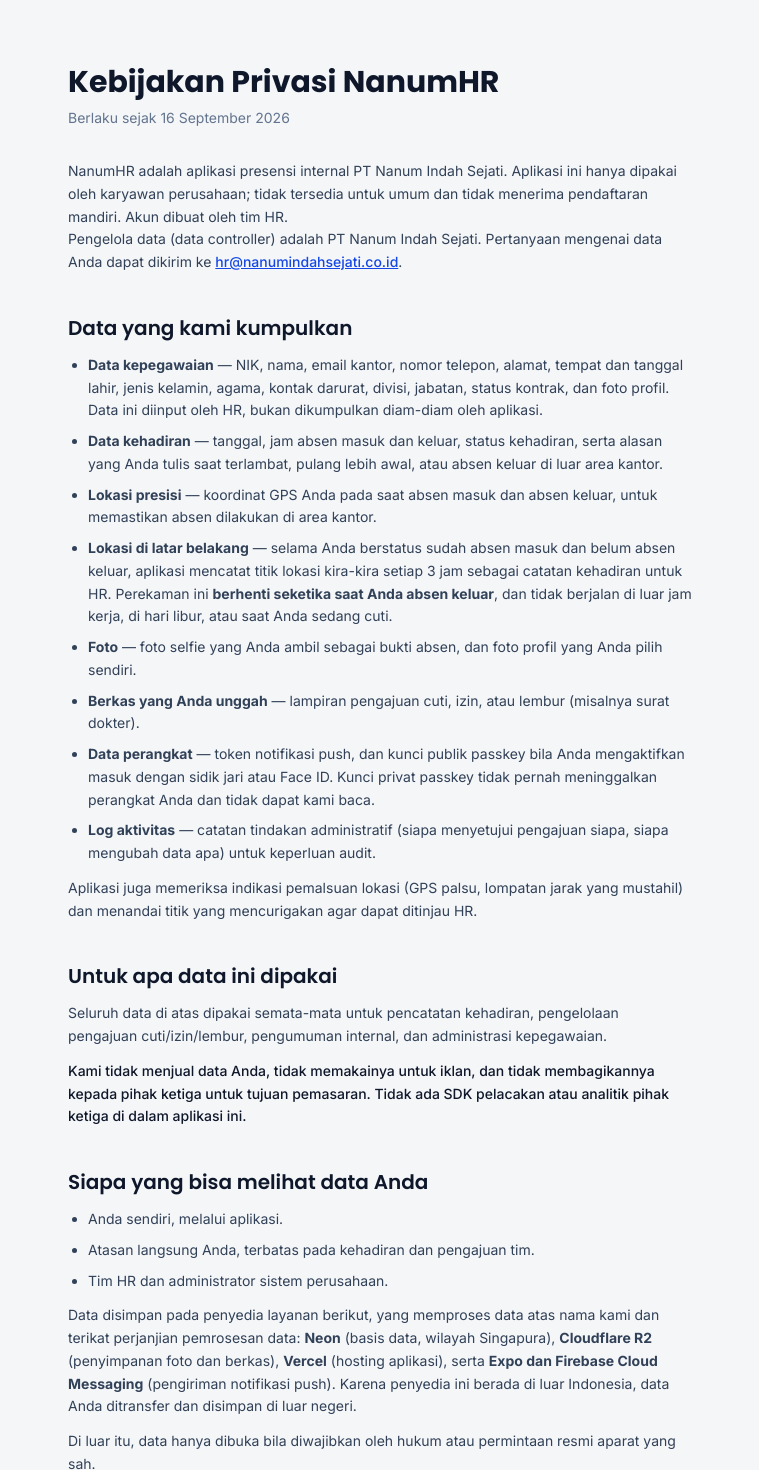
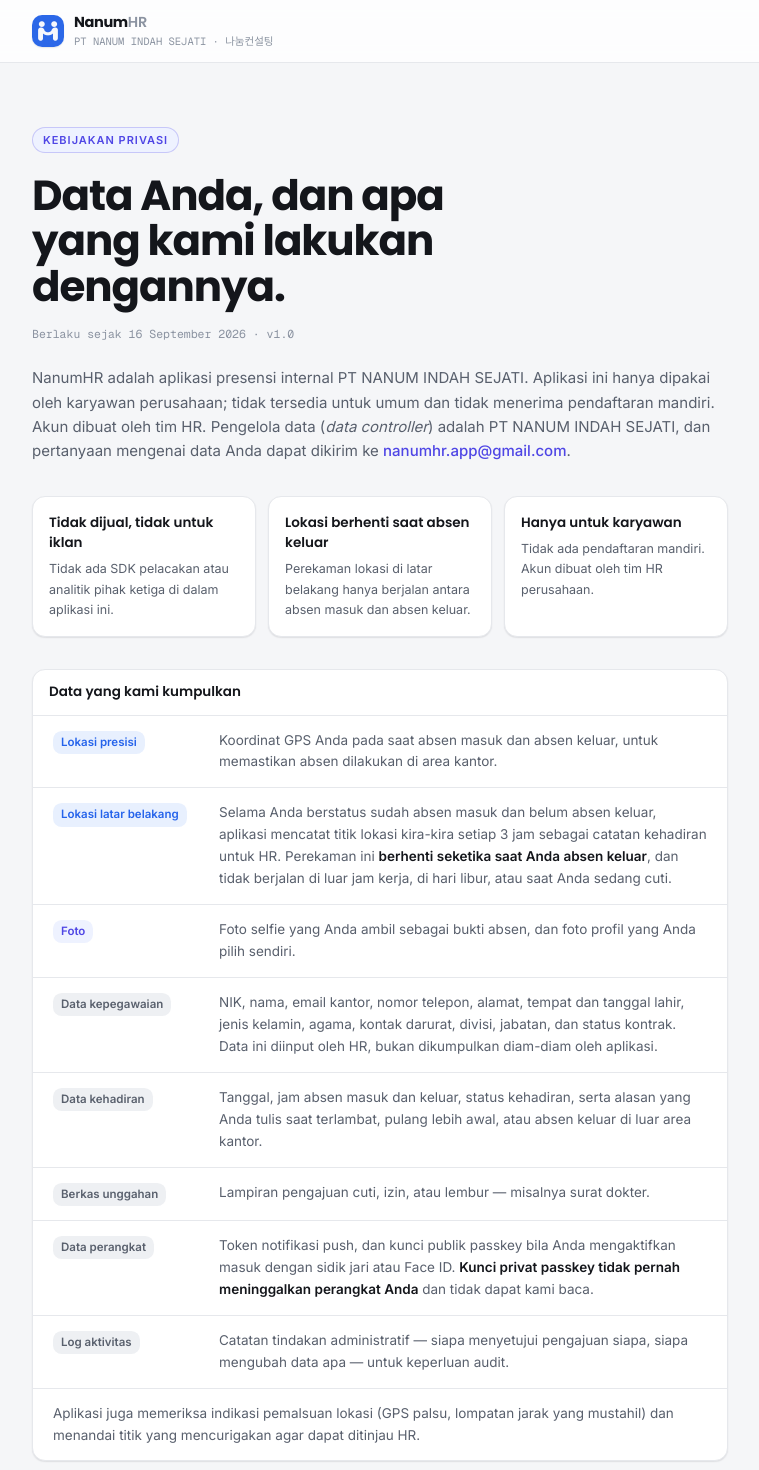
Before and after one commit to Andrioeffendi31/hr-web, a Next.js app: page /kebijakan-privasi in a window 1280 px wide. Shown: the top 1470 px of the page, without its empty margins (260-1019 px from the left). Built offline with nearby package versions, Linux system fonts and the light colour scheme.

Commit message:
feat(kebijakan-privasi): enhance privacy policy page layout and content structure

```diff
--- a/src/app/kebijakan-privasi/page.tsx
+++ b/src/app/kebijakan-privasi/page.tsx
@@ -5,6 +5,10 @@
  * grup `(app)` yang layout-nya memanggil auth().
  */
 import type { Metadata } from "next";
+import Image from "next/image";
+import { Panel, Pill, type Tone } from "@/components/bits";
+import { PERUSAHAAN } from "@/lib/hr";
+import nanumLogo from "../../../public/images/nanumhr-logo.png";
 
 export const metadata: Metadata = {
   title: "Kebijakan Privasi — NanumHR",
@@ -13,168 +17,299 @@ export const metadata: Metadata = {
 };
 
 const BERLAKU = "16 September 2026";
-const KONTAK = "hr@nanumindahsejati.co.id";
+const KONTAK = "nanumhr.app@gmail.com";
 
-function Bagian({ judul, children }: { judul: string; children: React.ReactNode }) {
+const Surel = () => (
+  <a
+    className="text-primary font-medium hover:underline"
+    href={`mailto:${KONTAK}`}
+  >
+    {KONTAK}
+  </a>
+);
+
+/** Penekanan di dalam paragraf. Lewat token, supaya ikut benar di mode gelap. */
+const Tegas = ({ children }: { children: React.ReactNode }) => (
+  <strong className="text-foreground font-semibold">{children}</strong>
+);
+
+function Bagian({
+  judul,
+  children,
+}: {
+  judul: string;
+  children: React.ReactNode;
+}) {
   return (
-    <section className="mt-10">
-      <h2 className="text-xl font-semibold text-slate-900">{judul}</h2>
-      <div className="mt-3 space-y-3">{children}</div>
-    </section>
+    <Panel title={judul} className="mt-4">
+      <div className="text-muted-foreground space-y-3 px-5 py-4 text-[13.5px] leading-relaxed">
+        {children}
+      </div>
+    </Panel>
   );
 }
 
+/** Ringkasan yang menjawab pertanyaan pertama peninjau tanpa membaca seluruh
+ *  halaman. Tiga, tidak lebih — daftar panjang berhenti jadi ringkasan. */
+const SOROTAN = [
+  {
+    judul: "Tidak dijual, tidak untuk iklan",
+    isi: "Tidak ada SDK pelacakan atau analitik pihak ketiga di dalam aplikasi ini.",
+  },
+  {
+    judul: "Lokasi berhenti saat absen keluar",
+    isi: "Perekaman lokasi di latar belakang hanya berjalan antara absen masuk dan absen keluar.",
+  },
+  {
+    judul: "Hanya untuk karyawan",
+    isi: "Tidak ada pendaftaran mandiri. Akun dibuat oleh tim HR perusahaan.",
+  },
+];
+
+/** Jenis data → nada Pill. Nadanya mengikuti arti yang sudah dipakai di
+ *  aplikasi (lihat ATT_TONE di bits.tsx): info untuk lokasi, primary untuk
+ *  media yang diambil karyawan sendiri, netral untuk sisanya. */
+const DATA: { label: string; tone: Tone; isi: React.ReactNode }[] = [
+  {
+    label: "Lokasi presisi",
+    tone: "info",
+    isi: "Koordinat GPS Anda pada saat absen masuk dan absen keluar, untuk memastikan absen dilakukan di area kantor.",
+  },
+  {
+    label: "Lokasi latar belakang",
+    tone: "info",
+    isi: (
+      <>
+        Selama Anda berstatus sudah absen masuk dan belum absen keluar, aplikasi
+        mencatat titik lokasi kira-kira setiap 3 jam sebagai catatan kehadiran
+        untuk HR. Perekaman ini{" "}
+        <Tegas>berhenti seketika saat Anda absen keluar</Tegas>, dan tidak
+        berjalan di luar jam kerja, di hari libur, atau saat Anda sedang cuti.
+      </>
+    ),
+  },
+  {
+    label: "Foto",
+    tone: "primary",
+    isi: "Foto selfie yang Anda ambil sebagai bukti absen, dan foto profil yang Anda pilih sendiri.",
+  },
+  {
+    label: "Data kepegawaian",
+    tone: "neutral",
+    isi: "NIK, nama, email kantor, nomor telepon, alamat, tempat dan tanggal lahir, jenis kelamin, agama, kontak darurat, divisi, jabatan, dan status kontrak. Data ini diinput oleh HR, bukan dikumpulkan diam-diam oleh aplikasi.",
+  },
+  {
+    label: "Data kehadiran",
+    tone: "neutral",
+    isi: "Tanggal, jam absen masuk dan keluar, status kehadiran, serta alasan yang Anda tulis saat terlambat, pulang lebih awal, atau absen keluar di luar area kantor.",
+  },
+  {
+    label: "Berkas unggahan",
+    tone: "neutral",
+    isi: "Lampiran pengajuan cuti, izin, atau lembur — misalnya surat dokter.",
+  },
+  {
+    label: "Data perangkat",
+    tone: "neutral",
+    isi: (
+      <>
+        Token notifikasi push, dan kunci publik passkey bila Anda mengaktifkan
+        masuk dengan sidik jari atau Face ID.{" "}
+        <Tegas>
+          Kunci privat passkey tidak pernah meninggalkan perangkat Anda
+        </Tegas>{" "}
+        dan tidak dapat kami baca.
+      </>
+    ),
+  },
+  {
+    label: "Log aktivitas",
+    tone: "neutral",
+    isi: "Catatan tindakan administratif — siapa menyetujui pengajuan siapa, siapa mengubah data apa — untuk keperluan audit.",
+  },
+];
+
 export default function KebijakanPrivasiPage() {
   return (
-    <main className="mx-auto max-w-2xl px-6 py-16 text-slate-700 leading-relaxed">
-      <h1 className="text-3xl font-bold text-slate-900">Kebijakan Privasi NanumHR</h1>
-      <p className="mt-2 text-sm text-slate-500">Berlaku sejak {BERLAKU}</p>
+    <div className="bg-background text-foreground min-h-dvh">
+      <header className="bg-card/80 sticky top-0 z-10 border-b backdrop-blur">
+        <div className="mx-auto flex max-w-[760px] items-center gap-2.5 px-5 py-3 sm:px-8">
+          <Image
+            src={nanumLogo}
+            alt="Logo NanumHR"
+            width={32}
+            height={32}
+            className="size-8 shrink-0 rounded-[10px] shadow-sm"
+          />
+          <div>
+            <div className="font-heading text-[14.5px] font-bold tracking-tight">
+              Nanum<span className="text-subtle font-semibold">HR</span>
+            </div>
+            <div className="text-subtle font-mono text-[10.5px]">
+              {PERUSAHAAN} · 나눔컨설팅
+            </div>
+          </div>
+        </div>
+      </header>
 
-      <p className="mt-8">
-        NanumHR adalah aplikasi presensi internal PT Nanum Indah Sejati. Aplikasi ini
-        hanya dipakai oleh karyawan perusahaan; tidak tersedia untuk umum dan tidak
-        menerima pendaftaran mandiri. Akun dibuat oleh tim HR.
-      </p>
-      <p>
-        Pengelola data (data controller) adalah PT Nanum Indah Sejati. Pertanyaan
-        mengenai data Anda dapat dikirim ke{" "}
-        <a className="font-medium text-blue-700 underline" href={`mailto:${KONTAK}`}>
-          {KONTAK}
-        </a>
-        .
+      <main className="mx-auto max-w-[760px] px-5 py-10 sm:px-8 sm:py-16">
+        <span className="bg-primary-subtle text-primary border-primary/25 inline-flex items-center rounded-full border px-2.5 py-1 text-[11px] font-semibold tracking-[0.09em] uppercase">
+          Kebijakan Privasi
+        </span>
+        <h1 className="font-heading mt-5 max-w-[18ch] text-[34px] leading-[1.08] font-bold tracking-[-0.025em] sm:text-[42px]">
+          Data Anda, dan apa yang kami lakukan dengannya.
+        </h1>
+        <p className="text-subtle mt-4 font-mono text-[11.5px]">
+          Berlaku sejak {BERLAKU} · v1.0
         </p>
 
-      <Bagian judul="Data yang kami kumpulkan">
-        <ul className="list-disc space-y-2 pl-5">
-          <li>
-            <strong>Data kepegawaian</strong> — NIK, nama, email kantor, nomor telepon,
-            alamat, tempat dan tanggal lahir, jenis kelamin, agama, kontak darurat,
-            divisi, jabatan, status kontrak, dan foto profil. Data ini diinput oleh HR,
-            bukan dikumpulkan diam-diam oleh aplikasi.
+        <p className="text-muted-foreground mt-6 text-[15px] leading-relaxed">
+          NanumHR adalah aplikasi presensi internal {PERUSAHAAN}. Aplikasi ini
+          hanya dipakai oleh karyawan perusahaan; tidak tersedia untuk umum dan
+          tidak menerima pendaftaran mandiri. Akun dibuat oleh tim HR.
+          Pengelola data (<i>data controller</i>) adalah {PERUSAHAAN}, dan
+          pertanyaan mengenai data Anda dapat dikirim ke <Surel />.
+        </p>
+
+        <div className="mt-8 grid gap-3 sm:grid-cols-3">
+          {SOROTAN.map((s) => (
+            <div
+              key={s.judul}
+              className="bg-card rounded-[13px] border p-4 shadow-sm"
+            >
+              <div className="font-heading text-[13.5px] font-semibold">
+                {s.judul}
+              </div>
+              <p className="text-muted-foreground mt-1.5 text-[12.5px] leading-relaxed">
+                {s.isi}
+              </p>
+            </div>
+          ))}
+        </div>
+
+        <div className="mt-8">
+          <Panel title="Data yang kami kumpulkan">
+            <ul className="divide-y">
+              {DATA.map((d) => (
+                <li
+                  key={d.label}
+                  className="flex flex-col gap-2 px-5 py-3.5 sm:flex-row sm:gap-4"
+                >
+                  <div className="sm:w-[150px] sm:shrink-0">
+                    <Pill tone={d.tone}>{d.label}</Pill>
+                  </div>
+                  <p className="text-muted-foreground text-[13.5px] leading-relaxed">
+                    {d.isi}
+                  </p>
                 </li>
-          <li>
-            <strong>Data kehadiran</strong> — tanggal, jam absen masuk dan keluar,
-            status kehadiran, serta alasan yang Anda tulis saat terlambat, pulang lebih
-            awal, atau absen keluar di luar area kantor.
-          </li>
-          <li>
-            <strong>Lokasi presisi</strong> — koordinat GPS Anda pada saat absen masuk
-            dan absen keluar, untuk memastikan absen dilakukan di area kantor.
-          </li>
-          <li>
-            <strong>Lokasi di latar belakang</strong> — selama Anda berstatus sudah
-            absen masuk dan belum absen keluar, aplikasi mencatat titik lokasi kira-kira
-            setiap 3 jam sebagai catatan kehadiran untuk HR. Perekaman ini{" "}
-            <strong>berhenti seketika saat Anda absen keluar</strong>, dan tidak berjalan
-            di luar jam kerja, di hari libur, atau saat Anda sedang cuti.
-          </li>
-          <li>
-            <strong>Foto</strong> — foto selfie yang Anda ambil sebagai bukti absen, dan
-            foto profil yang Anda pilih sendiri.
-          </li>
-          <li>
-            <strong>Berkas yang Anda unggah</strong> — lampiran pengajuan cuti, izin,
-            atau lembur (misalnya surat dokter).
-          </li>
-          <li>
-            <strong>Data perangkat</strong> — token notifikasi push, dan kunci publik
-            passkey bila Anda mengaktifkan masuk dengan sidik jari atau Face ID. Kunci
-            privat passkey tidak pernah meninggalkan perangkat Anda dan tidak dapat kami
-            baca.
-          </li>
-          <li>
-            <strong>Log aktivitas</strong> — catatan tindakan administratif (siapa
-            menyetujui pengajuan siapa, siapa mengubah data apa) untuk keperluan audit.
-          </li>
+              ))}
             </ul>
-        <p>
-          Aplikasi juga memeriksa indikasi pemalsuan lokasi (GPS palsu, lompatan jarak
-          yang mustahil) dan menandai titik yang mencurigakan agar dapat ditinjau HR.
+            <p className="text-muted-foreground border-t px-5 py-3.5 text-[13.5px] leading-relaxed">
+              Aplikasi juga memeriksa indikasi pemalsuan lokasi (GPS palsu,
+              lompatan jarak yang mustahil) dan menandai titik yang mencurigakan
+              agar dapat ditinjau HR.
             </p>
-      </Bagian>
+          </Panel>
 
           <Bagian judul="Untuk apa data ini dipakai">
             <p>
-          Seluruh data di atas dipakai semata-mata untuk pencatatan kehadiran,
-          pengelolaan pengajuan cuti/izin/lembur, pengumuman internal, dan administrasi
-          kepegawaian.
+              Seluruh data di atas dipakai semata-mata untuk pencatatan
+              kehadiran, pengelolaan pengajuan cuti/izin/lembur, pengumuman
+              internal, dan administrasi kepegawaian.
             </p>
-        <p className="font-medium text-slate-900">
-          Kami tidak menjual data Anda, tidak memakainya untuk iklan, dan tidak
-          membagikannya kepada pihak ketiga untuk tujuan pemasaran. Tidak ada SDK
-          pelacakan atau analitik pihak ketiga di dalam aplikasi ini.
+            <p>
+              <Tegas>
+                Kami tidak menjual data Anda, tidak memakainya untuk iklan, dan
+                tidak membagikannya kepada pihak ketiga untuk tujuan pemasaran.
+              </Tegas>{" "}
+              Tidak ada SDK pelacakan atau analitik pihak ketiga di dalam
+              aplikasi ini.
             </p>
           </Bagian>
 
           <Bagian judul="Siapa yang bisa melihat data Anda">
-        <ul className="list-disc space-y-2 pl-5">
+            <ul className="list-disc space-y-1.5 pl-5">
               <li>Anda sendiri, melalui aplikasi.</li>
-          <li>Atasan langsung Anda, terbatas pada kehadiran dan pengajuan tim.</li>
+              <li>
+                Atasan langsung Anda, terbatas pada kehadiran dan pengajuan tim.
+              </li>
               <li>Tim HR dan administrator sistem perusahaan.</li>
             </ul>
             <p>
-          Data disimpan pada penyedia layanan berikut, yang memproses data atas nama
-          kami dan terikat perjanjian pemrosesan data: <strong>Neon</strong> (basis
-          data, wilayah Singapura), <strong>Cloudflare R2</strong> (penyimpanan foto dan
-          berkas), <strong>Vercel</strong> (hosting aplikasi), serta{" "}
-          <strong>Expo dan Firebase Cloud Messaging</strong> (pengiriman notifikasi
-          push). Karena penyedia ini berada di luar Indonesia, data Anda ditransfer dan
-          disimpan di luar negeri.
+              Data disimpan pada penyedia layanan berikut, yang memproses data
+              atas nama kami dan terikat perjanjian pemrosesan data:{" "}
+              <Tegas>Neon</Tegas> (basis data, wilayah Singapura),{" "}
+              <Tegas>Cloudflare R2</Tegas> (penyimpanan foto dan berkas),{" "}
+              <Tegas>Vercel</Tegas> (hosting aplikasi), serta{" "}
+              <Tegas>Expo dan Firebase Cloud Messaging</Tegas> (pengiriman
+              notifikasi push). Karena penyedia ini berada di luar Indonesia,
+              data Anda ditransfer dan disimpan di luar negeri.
             </p>
             <p>
-          Di luar itu, data hanya dibuka bila diwajibkan oleh hukum atau permintaan resmi
-          aparat yang sah.
+              Di luar itu, data hanya dibuka bila diwajibkan oleh hukum atau
+              permintaan resmi aparat yang sah.
             </p>
           </Bagian>
 
           <Bagian judul="Berapa lama disimpan">
             <p>
-          Data kehadiran, pengajuan, dan berkas disimpan selama Anda menjadi karyawan.
-          Data kehadiran mentah dirangkum menjadi arsip laporan bulanan, dan data
-          mentahnya dihapus secara berkala setelah arsip pengganti terbukti ada. Setelah
-          Anda berhenti bekerja, data kepegawaian disimpan selama masih dibutuhkan untuk
-          memenuhi kewajiban hukum ketenagakerjaan dan perpajakan, lalu dihapus.
+              Data kehadiran, pengajuan, dan berkas disimpan selama Anda menjadi
+              karyawan. Data kehadiran mentah dirangkum menjadi arsip laporan
+              bulanan, dan data mentahnya dihapus secara berkala setelah arsip
+              pengganti terbukti ada. Setelah Anda berhenti bekerja, data
+              kepegawaian disimpan selama masih dibutuhkan untuk memenuhi
+              kewajiban hukum ketenagakerjaan dan perpajakan, lalu dihapus.
             </p>
           </Bagian>
 
           <Bagian judul="Keamanan">
             <p>
-          Sandi disimpan dalam bentuk hash, tidak pernah sebagai teks biasa. Seluruh
-          komunikasi antara aplikasi dan server memakai HTTPS. Akses ke data dibatasi
-          menurut peran: karyawan, atasan, HR, atau administrator.
+              Sandi disimpan dalam bentuk hash, tidak pernah sebagai teks biasa.
+              Seluruh komunikasi antara aplikasi dan server memakai HTTPS. Akses
+              ke data dibatasi menurut peran: karyawan, atasan, HR, atau
+              administrator.
             </p>
           </Bagian>
 
           <Bagian judul="Hak Anda">
             <p>
-          Anda berhak melihat data yang kami simpan tentang Anda, meminta koreksi data
-          yang keliru, dan meminta penghapusan data yang tidak lagi diwajibkan disimpan
-          oleh hukum. Anda juga dapat mencabut izin lokasi, kamera, atau notifikasi kapan
-          saja melalui pengaturan perangkat — dengan konsekuensi fitur absen tidak dapat
-          dipakai tanpa izin lokasi dan kamera.
+              Anda berhak melihat data yang kami simpan tentang Anda, meminta
+              koreksi data yang keliru, dan meminta penghapusan data yang tidak
+              lagi diwajibkan disimpan oleh hukum. Anda juga dapat mencabut izin
+              lokasi, kamera, atau notifikasi kapan saja melalui pengaturan
+              perangkat — dengan konsekuensi fitur absen tidak dapat dipakai
+              tanpa izin lokasi dan kamera.
             </p>
             <p>
-          Permintaan tersebut dikirim ke{" "}
-          <a className="font-medium text-blue-700 underline" href={`mailto:${KONTAK}`}>
-            {KONTAK}
-          </a>{" "}
-          dan kami jawab selambat-lambatnya 30 hari kerja.
+              Permintaan tersebut dikirim ke <Surel /> dan kami jawab
+              selambat-lambatnya 30 hari kerja.
             </p>
           </Bagian>
 
           <Bagian judul="Anak-anak">
             <p>
-          NanumHR tidak ditujukan untuk anak di bawah 18 tahun dan tidak mengumpulkan
-          data anak secara sengaja.
+              NanumHR tidak ditujukan untuk anak di bawah 18 tahun dan tidak
+              mengumpulkan data anak secara sengaja.
             </p>
           </Bagian>
 
           <Bagian judul="Perubahan kebijakan ini">
             <p>
-          Bila kebijakan ini berubah, tanggal berlaku di atas diperbarui dan perubahan
-          penting diumumkan melalui pengumuman di dalam aplikasi.
+              Bila kebijakan ini berubah, tanggal berlaku di atas diperbarui dan
+              perubahan penting diumumkan melalui pengumuman di dalam aplikasi.
             </p>
           </Bagian>
+        </div>
       </main>
+
+      <footer className="mt-4 border-t">
+        <div className="mx-auto flex max-w-[760px] flex-wrap items-center justify-between gap-3 px-5 py-6 sm:px-8">
+          <Surel />
+          <span className="text-subtle font-mono text-[11px]">
+            © {new Date().getFullYear()} {PERUSAHAAN}
+          </span>
+        </div>
+      </footer>
+    </div>
   );
 }
```
Lines whose indentation alone changed are shown as unchanged.
